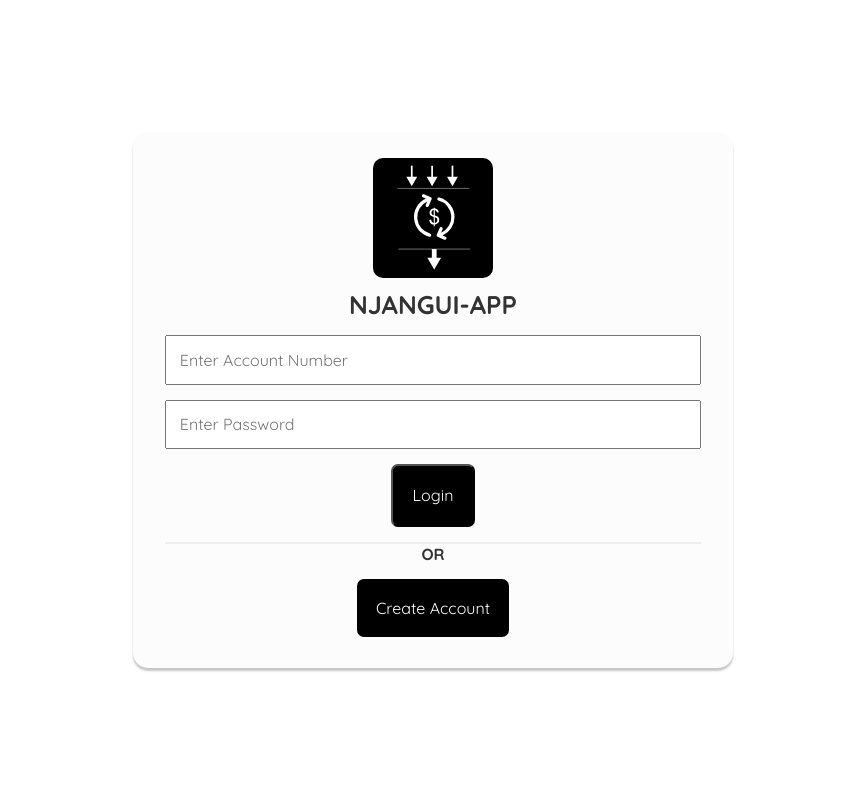
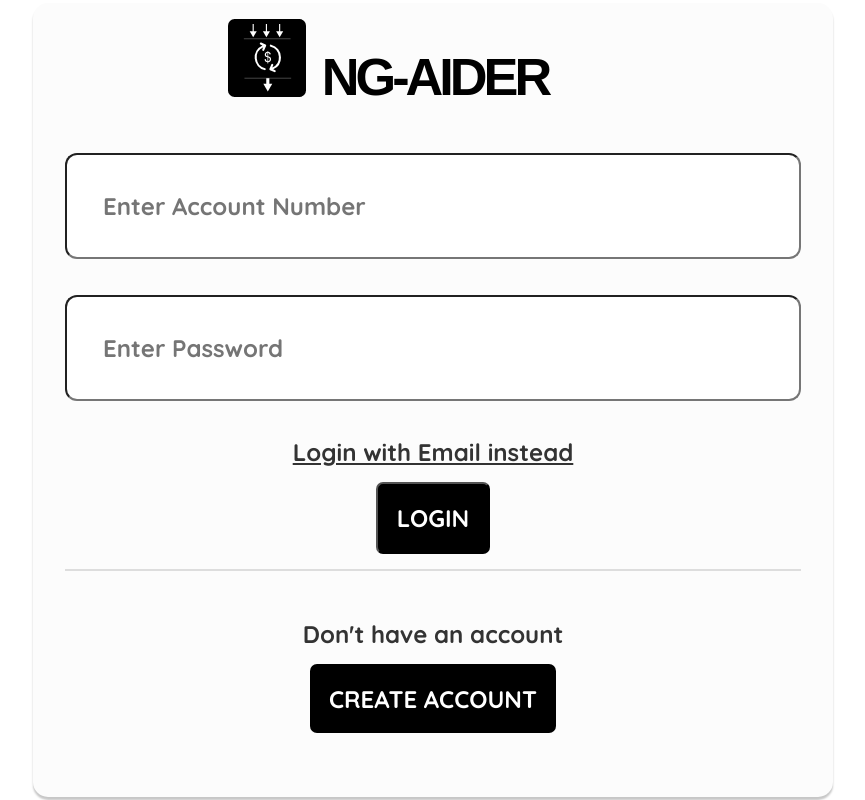
Before and after one commit to MLesky/Njangi-App, a React (Create React App) app in the folder njangi/: page / in a window 1280 px wide. Shown: the whole page, without its empty margins (207-1072 px from the left). Built offline with nearby package versions, Linux system fonts and the light colour scheme.

Commit message:
refactor: edit components
edit Logo and Login

remove other components

```diff
--- a/njangi/src/App.js
+++ b/njangi/src/App.js
@@ -1,25 +1,6 @@
-import LoginPage from './components/LogIn';
+import React from "react"
+import LoginPage from "./components/LogIn";
 
-function App() {
-  return (
-    <div className="App">
-      <LoginPage/>
-      {/* <header className="App-header">
-        <img src={logo} className="App-logo" alt="logo" />
-        <p>
-          Edit <code>src/App.js</code> and save to reload.
-        </p>
-        <a
-          className="App-link"
-          href="https://reactjs.org"
-          target="_blank"
-          rel="noopener noreferrer"
-        >
-          Learn React
-        </a>
-      </header> */}
-    </div>
-  );
+export default function App() {
+  return <LoginPage />
 }
-
-export default App;
--- a/njangi/src/components/LogIn.js
+++ b/njangi/src/components/LogIn.js
@@ -1,29 +1,26 @@
-import logo from './assets/images/logo.svg'
 import { useState } from 'react';
+import Logo from './Logo';
 
 const LoginPage = () => {
-    const [accountnumber, setAccountNumber] = useState(null);
-    const [email, setEmail] = useState(null);
-    const [password, setPassword] = useState(null);
-
-    const changeAccountNumber = (event) => {
-        setAccountNumber(event.target.value)
-        alert(event.target.value)
-    }
+    const [accountnumber, setAccountNumber] = useState('');
+    const [email, setEmail] = useState('');
+    const [password, setPassword] = useState('');
 
     return (
         <div className="login-page">
             <div className="login">
-                <img src={logo} className="App-logo" alt="logo"/>
-                <h1>NJANGUI-APP</h1>
+                <Logo />
                 <form>
                     <input type="text" value={accountnumber} name="accountnumber" placeholder='Enter Account Number'/>
                     <input type="password" value={password}name="password" placeholder='Enter Password'/>
-                    <button type="submit" className="btn">Login</button>
+                    <p className='email'><a href="#">Login with Email instead</a></p>
+                    <button type="submit" className="btn color-white bg-primary color-primary">LOGIN</button>
                 </form>
-                <hr color='#eee'/>
-                <p>OR</p>
-                <a href="#" className="btn">Create Account</a>
+                <hr color='#ddd'/>
+                <div className="create-acc">
+                    <p>Don't have an account</p>
+                    <a href="#" className="btn color-primary bg-primary">CREATE ACCOUNT</a>
+                </div>
             </div>
         </div>
      );
--- /dev/null
+++ b/njangi/src/components/Logo.js
@@ -0,0 +1,15 @@
+import React from "react"
+import logo from './assets/images/logo.svg'
+
+export default function Logo() {
+  return (
+    <div className="logo">
+      <img
+        src={logo}
+        alt="Not Found"
+        className="logo-icon"
+      />
+      <p className="app-name">NG-AIDER</p>
+    </div>
+  )
+}
--- a/njangi/src/index.css
+++ b/njangi/src/index.css
@@ -8,13 +8,55 @@
   color: #333;
 }
 
-.App-logo {
-  height: 15vmin;
-  display: block;
-  margin: 10px auto;
+.color-primary {
+  color: white;
 }
 
-.login-page {
+.bg-primary {
+  background-color: black;
+}
+
+.text-center {
+  text-align: center;
+}
+
+/* Logo */
+
+p {
+  margin: 0;
+}
+
+.logo {
+  position: relative;
+  width: 410.39px;
+  height: 97.68px;
+  display: block;
+  margin: auto;
+}
+
+.logo-icon {
+  position: absolute;
+  top: 0px;
+  left: 0px;
+  width: 78px;
+  height: 78px;
+}
+
+.app-name {
+  position: absolute;
+  bottom: 10%;
+  left: 22.91%;
+  right: -0.15%;
+  font-size: 52.25px;
+  font-family: Myanmar Khyay, sans-serif;
+  font-weight: 900;
+  letter-spacing: -4px;
+  color: rgba(0, 0, 0, 1);
+  width: 350px;
+  word-wrap: break-word;
+}
+
+.login-page, .create-account-form {
   width: 100%;
   height: 100vh;
   display: flex;
@@ -22,9 +64,9 @@
   align-items: center;
 }
 
-.login {
+.login, .create-account {
   background-color: rgb(252, 252, 252);
-  max-width: 600px;
+  max-width: 800px;
   width: 100%;
   min-height: 50vh;
   margin: 0 5vw;
@@ -33,36 +75,39 @@
   box-shadow: 0px 3px 2px 0px rgb(199, 199, 199);
 }
 
-.login input{
+input{
   display: block;
   width: 100%;
+  border-radius: 12px;
+  padding: 1.5em;
 }
 
-.login-page h1 {
-  font-size: 1.6rem;
-  text-align: center;
+.btn, input {
+  width: 100%;
+  font-size: 1rem;
+  margin: 1.5em 0;
 }
 
-.login input, .btn {
-  width: 100%;
-  padding: 0.8rem;
-  font-size: 1rem;
-  margin: 15px 0;
-}
-
-.login .btn {
+.btn {
   width: fit-content;
   padding: 1.2rem;
   margin: 15px auto;
   display: block;
   text-align: center;
-  background-color: black;
-  color: white;
   text-decoration: none;
   border-radius: 7px;
 }
 
-p {
+p, .btn, input {
+  font-weight: bolder;
+  font-size: 1.5em;
+}
+
+.email {
   text-align: center;
-  font-weight: bolder;
 }
+
+.create-acc {
+  margin: 3em;
+  text-align: center;
+}
```
